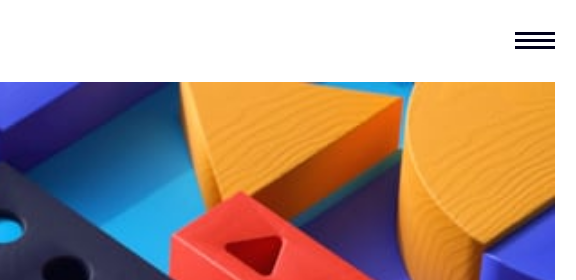
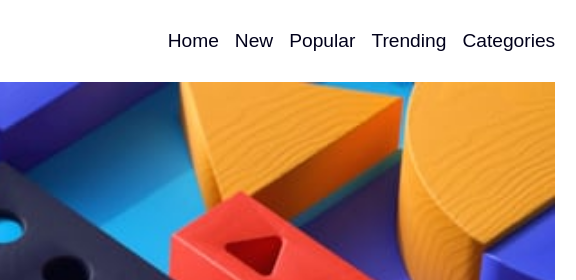
Before and after one commit to AdrianGallano/front-end-practice, a website: page news-homepage-main/index.html in a window 1280 px wide. Shown: the top 280 px of the page, 704-1280 px from the left. Drawn offline with Linux system fonts and the light colour scheme.

Commit message:
Add navigation slide and responsive nav

```diff
--- a/news-homepage-main/scripts/navigation-bar.js
+++ b/news-homepage-main/scripts/navigation-bar.js
@@ -1,26 +1,39 @@
 const navButton = document.getElementById("nav-button");
 const navigation = document.getElementById("navigation");
+const barContainer = document.getElementById("bar-container");
 const closeButton = document.getElementById("close-bar");
 const navItems = document.getElementById("nav-menu").children;
+const header = document.getElementsByTagName("header")
 
 Array.from(navItems).forEach((item) => item.addEventListener("click", close))
 navButton.addEventListener("click", open)
 closeButton.addEventListener("click", close)
 
+window.addEventListener("resize", () => {
+  barContainer.style.transform = `translateX(0%)`
+})
+
 window.addEventListener("scroll", () => {
-  if(navigation.style.display == "block"){
-    navigation.style.top = `${window.scrollY}px`;
+  if (window.scrollY > 0) {
+    header[0].style.backgroundColor = "var(--off-white-opac-50)"
+  } else {
+    header[0].style.backgroundColor = ""
   }
 })
 
-function open(){
-  console.log("here")
+function open() {
   navButton.style.transform = `rotateZ(-90deg)`;
   navigation.style.display = "block";
-  navigation.style.top = `${window.scrollY}px`;
+  barContainer.style.transform = "translateX(0%)"
 }
 
-function close(){
-  navButton.style.transform = `rotateZ(0deg)`;
-  navigation.style.display = "none";
+function close() {
+  if (document.documentElement.clientWidth < 768) {
+    navButton.style.transform = `rotateZ(0deg)`;
+    closeButton.style.transform = `rotateZ(90deg)`;
+    barContainer.style.transform = `translateX(100%)`
+    setTimeout(() => {
+      navigation.style.display = "";
+    }, 200)
+  }
 }
--- a/news-homepage-main/static/style.css
+++ b/news-homepage-main/static/style.css
@@ -4,6 +4,7 @@
 :root{
 
   --off-white: hsl(36, 100%, 99%);
+  --off-white-opac-50: rgba(255, 253, 250, 0.50);
   --grayish-blue: hsl(233, 8%, 79%);
   --dark-grayish-blue: hsl(236, 13%, 42%);
   --very-dark-blue: hsl(240, 100%, 5%);
@@ -16,7 +17,6 @@
 body{
   font-family: 'Rubik', sans-serif;
   color: var(--very-dark-blue);
-
 }
 
 *{
@@ -34,11 +34,16 @@ p{
 /* navigation */
 
 header{
+  position: sticky;
+  top: 0;
   display: flex;
   width: 100%;
   justify-content: space-between;
   align-items: center;
   padding: 1.3rem 1.3rem;
+  background-color: transparent;
+  backdrop-filter: blur(8px);
+  transition: 200ms;
 }
 
 section{
@@ -48,22 +53,23 @@ section{
 #nav-button{
   cursor: pointer;
   transform: rotateZ(0deg);
-  transition: 300ms;
+  transition: 200ms;
 }
 
 #close-bar{
   cursor: pointer;
   transform: rotateZ(0deg);
-  transition: 300ms;
+  transition: 200ms;
 }
 
 #navigation{
-  position: absolute;
-  height: 100%;
+  position: fixed;
+  height: 100vh;
   width: 100%;
   top: 0;
   left: 0;
   background-color: hsla(233, 8%, 79%, 0.69);
+  transition: 200ms;
 }
 
 #bar-container{
@@ -72,6 +78,10 @@ section{
   float: right;
   width: 70%;
   padding: 1.8rem 1.4rem;
+  animation-name: slide;
+  animation-duration: 200ms;
+  transform: translateX(100%);
+  transition: 200ms ease-out;
 }
 
 #close-bar{
@@ -208,7 +218,54 @@ main{
 }
 
 .attribution a{
-
   color: white;
   text-decoration: none;
 }
+
+@keyframes slide{
+  from{
+    transform: translateX(100%);
+  }
+  to{
+    transform: translateX(0%);
+  }
+}
+
+@media (min-width:768px){
+  header{
+    width: 100%;
+  }
+
+  #nav-button{
+    display: none;
+  }
+
+  #close-bar{
+    display: none;
+  }
+
+  #navigation{
+    display: block;
+    position: relative;
+    background-color: transparent;
+    height: 100%;
+  }
+
+  #bar-container{
+    transform: translateX(0%);
+    width: auto;
+    padding: 0;
+    background-color: transparent;
+  }
+
+  #nav-menu{
+    display: flex;
+    margin: 0;
+    align-items: center;
+    gap: 1rem;
+  }
+
+  .nav-list{
+    margin: 0;
+  }
+}
```
